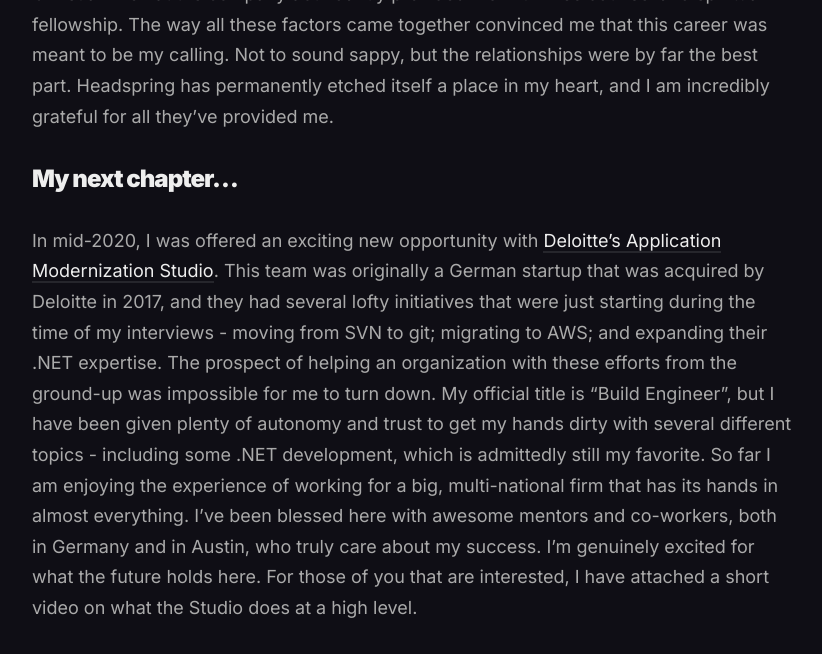
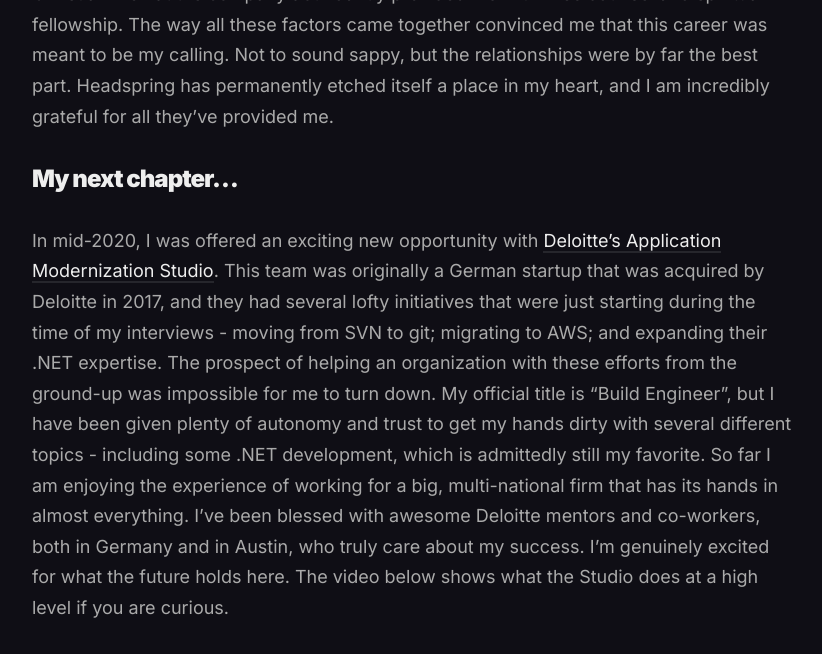
Before and after one commit to michaelhwillingham/michaelhwillingham, a Jekyll site: the page built from _pages/about.md, in a window 1280 px wide and 1400 px high, scrolled down 8026 px, cut to the strip 0-654 px from the top of the window. Shown: the whole strip, without its empty margins (228-1050 px from the left). Built offline with Jekyll 4.4.1, drawn with Linux system fonts in a browser that asks for light colours; nearby versions of some CDN libraries; some of the changed text lies outside the part shown.

Commit message:
Various updates

```diff
--- a/_pages/about.md
+++ b/_pages/about.md
@@ -72,13 +72,13 @@
 
 ### My next chapter...
 
-In mid-2020, I was offered an exciting new opportunity with <a href="https://www2.deloitte.com/us/en/pages/technology/solutions/application-modernization.html">Deloitte's Application Modernization Studio</a>. This team was originally a German startup that was acquired by Deloitte in 2017, and they had several lofty initiatives that were just starting during the time of my interviews - moving from SVN to git; migrating to AWS; and expanding their .NET expertise. The prospect of helping an organization with these efforts from the ground-up was impossible for me to turn down. My official title is "Build Engineer", but I have been given plenty of autonomy and trust to get my hands dirty with several different topics - including some .NET development, which is admittedly still my favorite. So far I am enjoying the experience of working for a big, multi-national firm that has its hands in almost everything. I've been blessed here with awesome mentors and co-workers, both in Germany and in Austin, who truly care about my success. I'm genuinely excited for what the future holds here. For those of you that are interested, I have attached a short video on what the Studio does at a high level.
+In mid-2020, I was offered an exciting new opportunity with <a href="https://www2.deloitte.com/us/en/pages/technology/solutions/application-modernization.html">Deloitte's Application Modernization Studio</a>. This team was originally a German startup that was acquired by Deloitte in 2017, and they had several lofty initiatives that were just starting during the time of my interviews - moving from SVN to git; migrating to AWS; and expanding their .NET expertise. The prospect of helping an organization with these efforts from the ground-up was impossible for me to turn down. My official title is "Build Engineer", but I have been given plenty of autonomy and trust to get my hands dirty with several different topics - including some .NET development, which is admittedly still my favorite. So far I am enjoying the experience of working for a big, multi-national firm that has its hands in almost everything. I've been blessed with awesome Deloitte mentors and co-workers, both in Germany and in Austin, who truly care about my success. I'm genuinely excited for what the future holds here. The video below shows what the Studio does at a high level if you are curious.
 
 <iframe width="100%" height="50" src="https://www.youtube.com/embed/u_YKjFka_Iw" frameborder="0" allow="accelerometer; clipboard-write; encrypted-media; gyroscope; picture-in-picture" allowfullscreen></iframe>
 
 <br />
 
-My passion for software development has grown to be much more than something that pays the bills. I am pursuing a Masters in Computer Science degree through Arizona State (go Sun Devils) in my free time. I earned my Associate AWS Solutions Architect certification in college, and am currently studying for the Docker Certified Associate exam. I'm regularly thinking of personal project concepts, although I must confess, far too many of these have not progressed beyond the idea phase. My current side-project, <a href="https://github.com/michaelhwillingham/NBAProject.Blazor">NBAProject.Blazor</a>, is early in the development lifecycle. I think Blazor is going to be one of the most influential frameworks in the next few years, and wanted to turn this opinion into a proof-of-concept. I'm a believer in my responsibility to contribute back to the development community that gives so freely, and I will try to leverage the bulk of my content here to do just that.
+My passion for software development has grown to be much more than something that pays the bills. In my spare time, I am pursuing a Masters degree in Computer Science from Arizona State (go Sun Devils). I earned my Associate AWS Solutions Architect certification in college, and am currently studying for the Docker Certified Associate exam. I'm regularly thinking of personal project concepts, although I must confess, most of these do not progress beyond the idea phase. My current side-project, <a href="https://github.com/michaelhwillingham/NBAProject.Blazor">NBAProject.Blazor</a>, is early in the development lifecycle. I think Blazor is going to be one of the most influential frameworks in the next few years, and wanted to turn this opinion into a proof-of-concept. I'm a believer in my responsibility to contribute back to the development community that gives so freely, and I will try to leverage the bulk of my content here to do just that.
 
 ## Sports
 
```
Also changed, not shown: other parts of _pages/about.md (+4 -4 lines).
